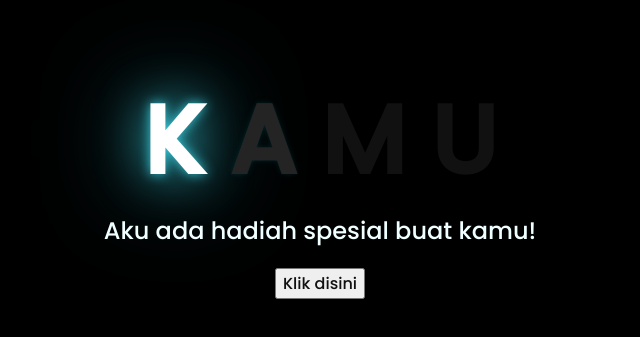
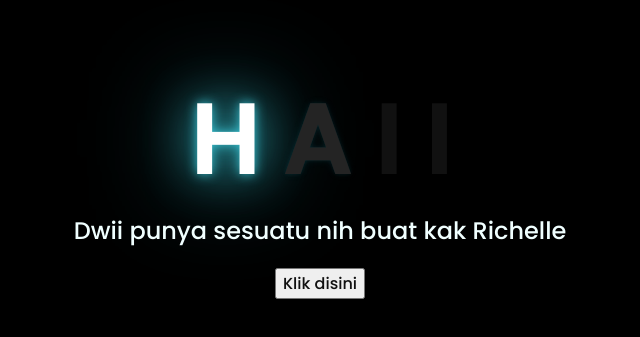
Before and after one commit to dwiaamaliaaa/Kak-Richelle, a plain HTML site: page index.html in a window 1280 px wide. Shown: the part 225-562 px from the top of the page, without its empty margins (328-968 px from the left). Drawn offline with Linux system fonts and the light colour scheme.

Commit message:
index.html

```diff
--- a/index.html
+++ b/index.html
@@ -11,14 +11,14 @@
 <body>
     <div class="greetings">
     <!-- silahkan menambah kata sesuai keinginan dengan <span>text...</span -->
-        <span>K</span>
+        <span>H</span>
         <span>A</span>
-        <span>M</span>
-        <span>U</span>
+        <span>I</span>
+        <span>I</span>
     </div>
 
     <div class="description">
-        <span>Aku ada hadiah spesial buat kamu!</span>
+        <span>Dwii punya sesuatu nih buat kak Richelle</span>
     </div>
     <div class="button">
         <button>
```
